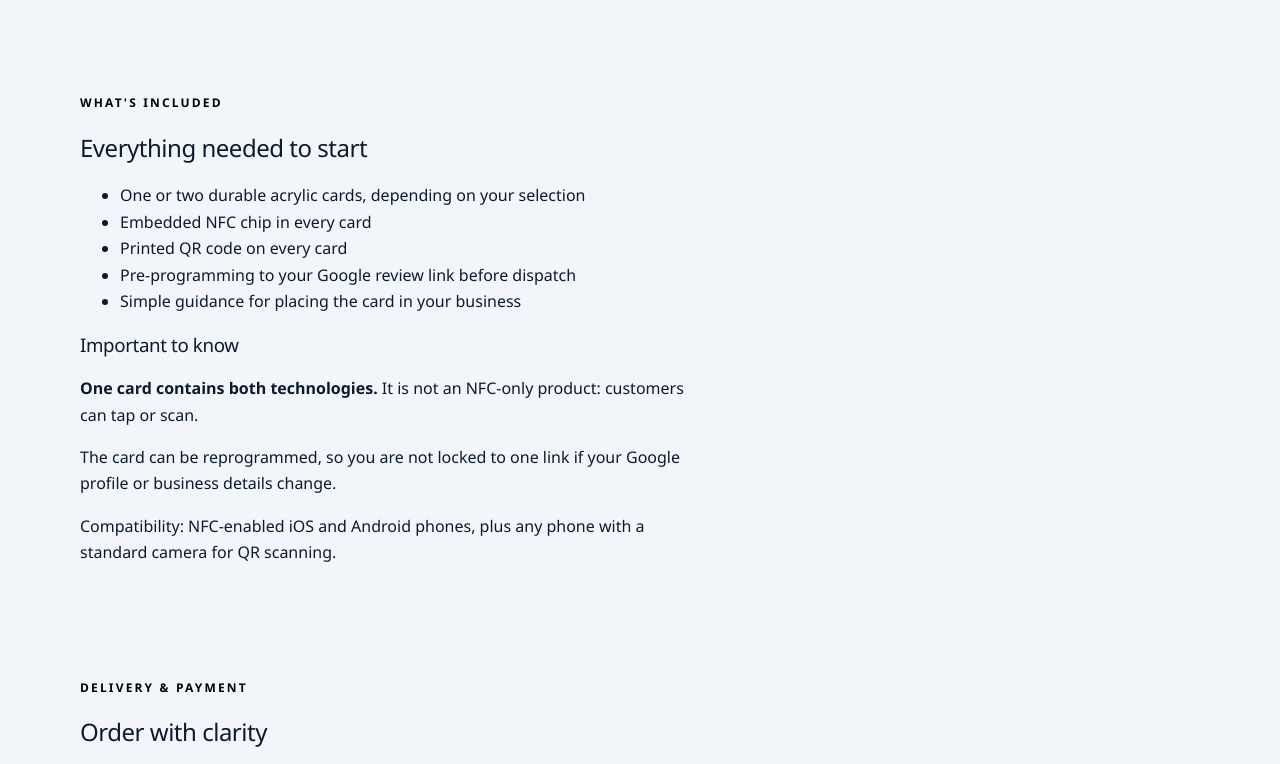
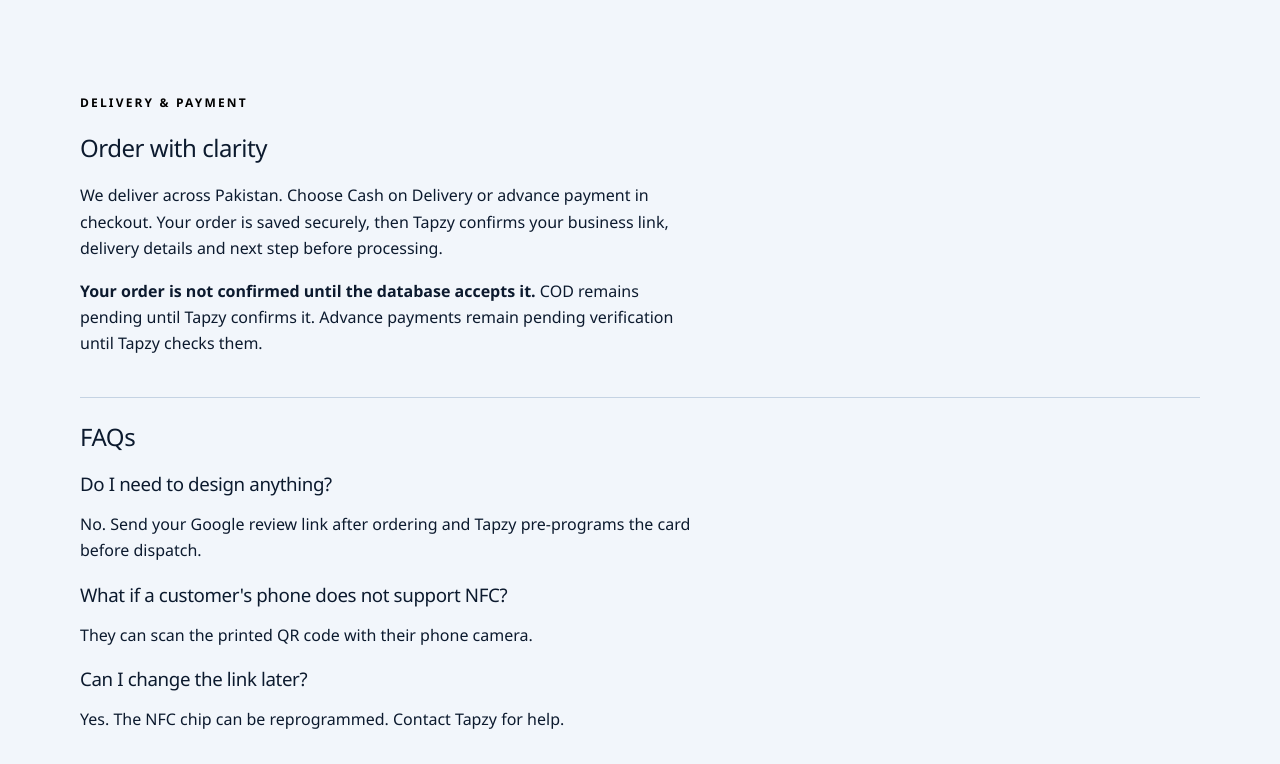
Before and after one commit to Arafat-Khann/Tapzy.pk, a plain HTML site: page google-review-nfc-card/index.html in a window 1280 px wide. Shown: the part 3405-4169 px from the top of the page. Drawn offline with Linux system fonts and the light colour scheme.

Commit message:
Remove included products section
Co-authored-by: Copilot <223556219+Copilot@users.noreply.github.com>

```diff
--- a/google-review-nfc-card/index.html
+++ b/google-review-nfc-card/index.html
@@ -65,8 +65,6 @@
 
     <section class="section"><div class="container"><div class="section__header"><p class="eyebrow eyebrow--dark">Real product photography</p><h2>Made for your customer-facing space</h2><p>See the Tapzy Google Review NFC Card in detail.</p></div><div class="evidence-gallery"><figure><img src="../real-product/IMG_1.PNG" alt="Tapzy Google Review NFC Card product photograph 1" loading="lazy" width="1169" height="1461"><figcaption>Tapzy Google Review Card</figcaption></figure><figure><img src="../real-product/IMG_2.PNG" alt="Tapzy Google Review NFC Card product photograph 2" loading="lazy" width="1170" height="1462"><figcaption>NFC and QR card detail</figcaption></figure><figure><img src="../real-product/IMG_3.PNG" alt="Tapzy Google Review NFC Card product photograph 3" loading="lazy" width="1170" height="1462"><figcaption>Product in use</figcaption></figure></div></div></section>
 
-    <section class="section details-section"><div class="container details-grid"><div><p class="eyebrow eyebrow--dark">What's included</p><h2>Everything needed to start</h2><ul class="check-list"><li>One or two durable acrylic cards, depending on your selection</li><li>Embedded NFC chip in every card</li><li>Printed QR code on every card</li><li>Pre-programming to your Google review link before dispatch</li><li>Simple guidance for placing the card in your business</li></ul></div><div class="info-card"><h3>Important to know</h3><p><strong>One card contains both technologies.</strong> It is not an NFC-only product: customers can tap or scan.</p><p>The card can be reprogrammed, so you are not locked to one link if your Google profile or business details change.</p><p>Compatibility: NFC-enabled iOS and Android phones, plus any phone with a standard camera for QR scanning.</p></div></div></section>
-
     <section class="section muted-section"><div class="container details-grid"><div><p class="eyebrow eyebrow--dark">Delivery & payment</p><h2>Order with clarity</h2><p>We deliver across Pakistan. Choose Cash on Delivery or advance payment in checkout. Your order is saved securely, then Tapzy confirms your business link, delivery details and next step before processing.</p><p><strong>Your order is not confirmed until the database accepts it.</strong> COD remains pending until Tapzy confirms it. Advance payments remain pending verification until Tapzy checks them.</p></div><div class="faq"><h2>FAQs</h2><h3>Do I need to design anything?</h3><p>No. Send your Google review link after ordering and Tapzy pre-programs the card before dispatch.</p><h3>What if a customer's phone does not support NFC?</h3><p>They can scan the printed QR code with their phone camera.</p><h3>Can I change the link later?</h3><p>Yes. The NFC chip can be reprogrammed. Contact Tapzy for help.</p></div></div></section>
 
     <section class="final-cta"><div class="container"><h2>Put a direct review path in front of your customers.</h2><p>Choose a single card for one location or a duo for two customer touchpoints.</p><a class="btn btn-primary" href="#buy">Choose your card</a></div></section>
```
